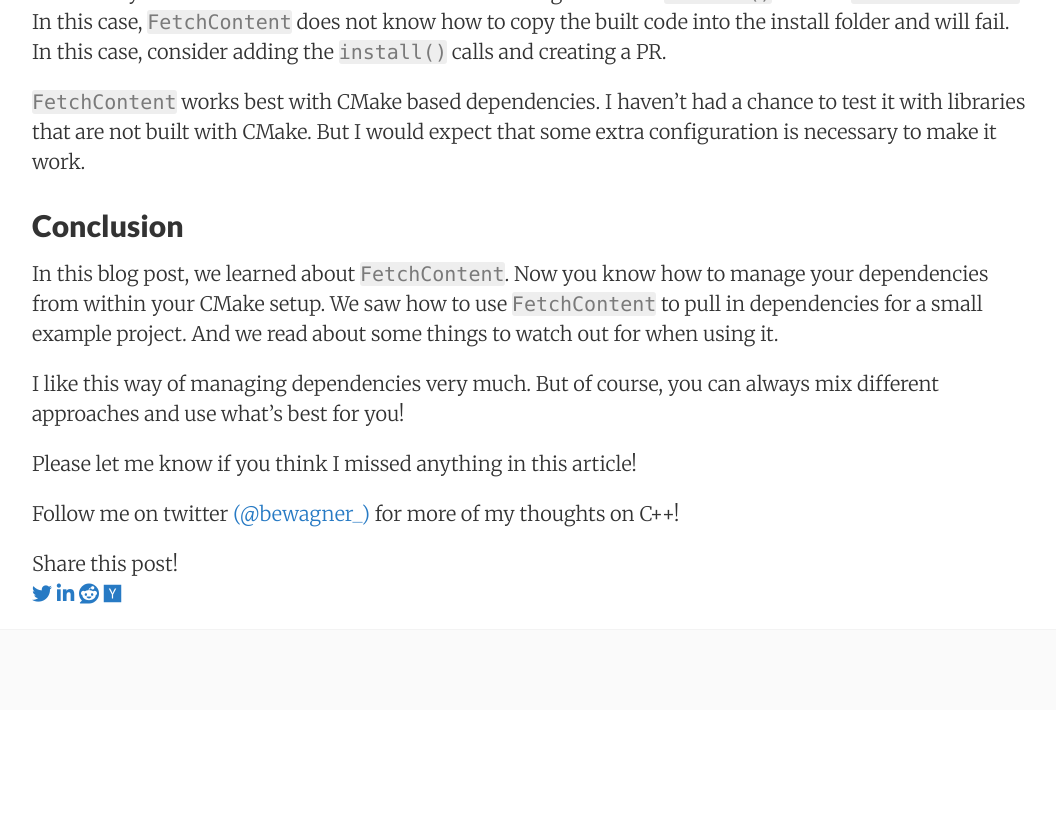
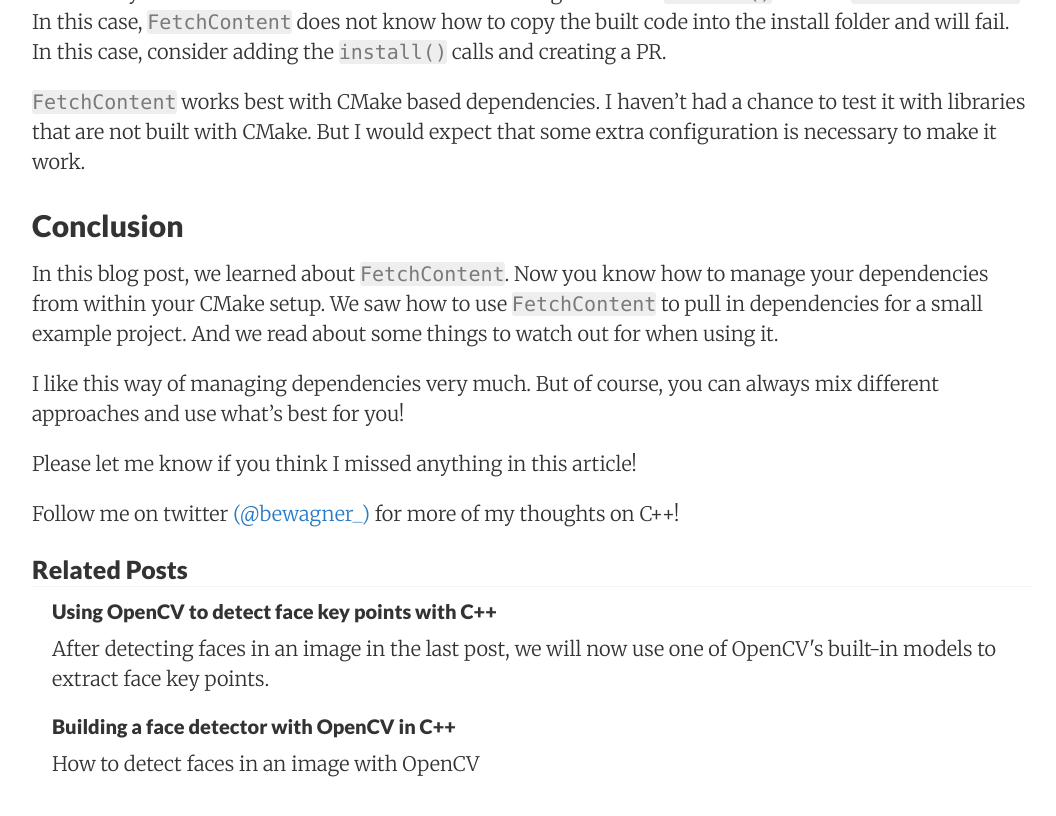
Before and after one commit to bewagner/bewagner.github.io, a Jekyll site: the page built from _posts/2020-05-02-cmake-fetchcontent.md, in a window 1280 px wide and 900 px high, scrolled down 5720 px. Shown: the top 816 px of the window, without its empty margins (108-1164 px from the left). Built offline with Jekyll 4.4.1, drawn with Linux system fonts in a browser that asks for light colours; nearby versions of some CDN libraries; emoji names are drawn with the system emoji font; comment, search, counter and statistics services are not loaded; before the commit the page ends 6430 px from its top, so only the background shows below that.

Commit message:
Add related posts section

```diff
--- a/_config.yml
+++ b/_config.yml
@@ -20,8 +20,8 @@ bing_verification:
 
 # Optional features
 animated:             true
-show_related_posts:   false
-show_post_footers:    false
+show_related_posts:   true
+show_post_footers:    false # Displays pyxill author name
 show_social_icons:    true
 ajaxify_contact_form: false
 enable_mathjax: true
@@ -64,7 +64,7 @@ telegram_username:
 vk_id:
 
 # Post sharing icons
-show_sharing_icons: true
+show_sharing_icons: false
 # Change to 'true' to enable individual icons
 share_facebook: false
 share_twitter: true
--- a/_includes/head.html
+++ b/_includes/head.html
@@ -62,7 +62,9 @@
     <meta property="og:url" content="{{ site.url }}{{ page.url }}">
     <meta property="og:site_name" content="{{ site.title | xml_escape }}">
     {% if site.post_preview_image %}
-    <meta property="og:image" content="{{ site.url }}/images/me.jpeg">
+    <meta property="og:image" content="{{ site.url }}/images/about.png">
+    {% else %}
+    <meta property="og:image" content="{{ site.url }}/images/about.png">
     {% endif %}
 
     <!-- Twitter Card -->
--- a/_layouts/post.html
+++ b/_layouts/post.html
@@ -34,6 +34,47 @@ layout: default
   {% include post_footer.html %}
 {% endif %}
 
+
+{% if site.facebook_comments %}
+  <div class="fb-comments" data-href="{{ site.url }}{{ page.url }}" data-width="100%" data-numposts="{{ site.facebook_comments_number }}"></div>
+{% endif %}
+
+
+
+{% assign maxRelated = 4 %}
+{% assign minCommonTags =  1 %}
+{% assign maxRelatedCounter = 0 %}
+<h3 class="related-post-title">{{ site.text.post.related_posts | default: "Related Posts" }}</h3>
+{% for post in site.posts %}
+
+    {% assign sameTagCount = 0 %}
+    {% assign commonTags = '' %}
+
+    {% for category in post.categories %}
+      {% if post.url != page.url %}
+        {% if page.categories contains category %}
+          {% assign sameTagCount = sameTagCount | plus: 1 %}
+          {% capture tagmarkup %} <span class="label label-default">{{ category }}</span> {% endcapture %}
+          {% assign commonTags = commonTags | append: tagmarkup %}
+        {% endif %}
+      {% endif %}
+    {% endfor %}
+
+    {% if sameTagCount >= minCommonTags %}
+
+    <div class="post ml2">
+      <a href="{{ post.url | relative_url }}" class="post-link">
+        <h4 class="post-title">{{ post.title }}</h4>
+        <p class="post-summary">{{ post.summary }}</p>
+      </a>
+    </div>
+    {% assign maxRelatedCounter = maxRelatedCounter | plus: 1 %}
+      {% if maxRelatedCounter >= maxRelated %}
+        {% break %}
+      {% endif %}
+    {% endif %}
+{% endfor %}
+
 {% if site.disqus_shortname %}
   <div id="disqus_thread"></div>
   <script type="text/javascript">
@@ -47,21 +88,5 @@ layout: default
       (document.getElementsByTagName('head')[0] || document.getElementsByTagName('body')[0]).appendChild(dsq);
     })();
   </script>
-  <noscript>Please enable JavaScript to view the <a href="http://disqus.com/?ref_noscript">comments powered by Disqus.</a></noscript>
+  <noscript>Please enable JavaScript to view the <a href="http://disqus.com/?ref_noscript">comments.</a></noscript>
 {% endif %}
-
-{% if site.facebook_comments %}
-  <div class="fb-comments" data-href="{{ site.url }}{{ page.url }}" data-width="100%" data-numposts="{{ site.facebook_comments_number }}"></div>
-{% endif %}
-
-{% if site.show_related_posts %}
-  <h3 class="related-post-title">{{ site.text.post.related_posts | default: "Related Posts" }}</h3>
-  {% for post in site.related_posts %}
-    <div class="post ml2">
-      <a href="{{ post.url | relative_url }}" class="post-link">
-        <h4 class="post-title">{{ post.title }}</h4>
-        <p class="post-summary">{{ post.summary }}</p>
-      </a>
-    </div>
-  {% endfor %}
-{% endif %}
```
